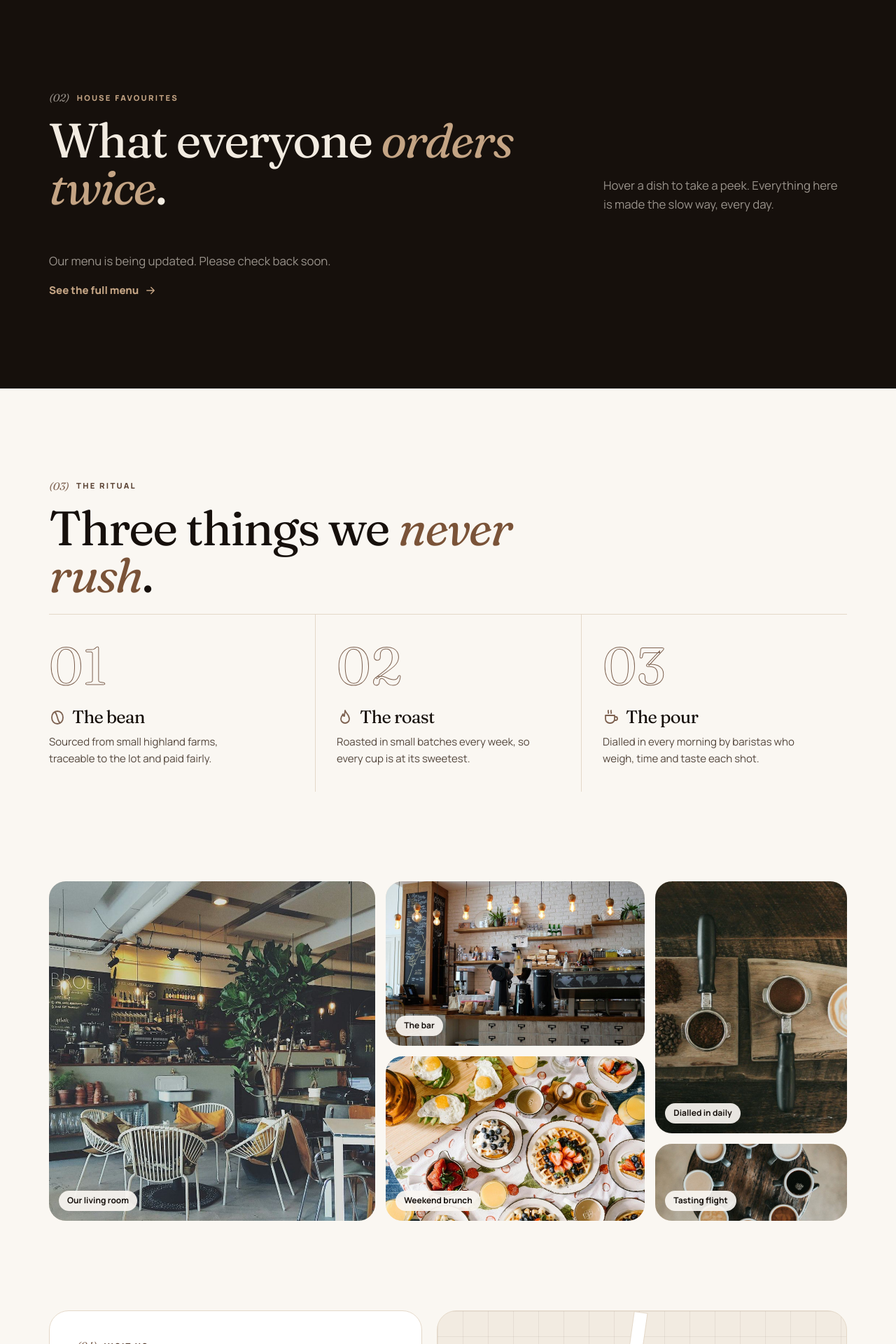
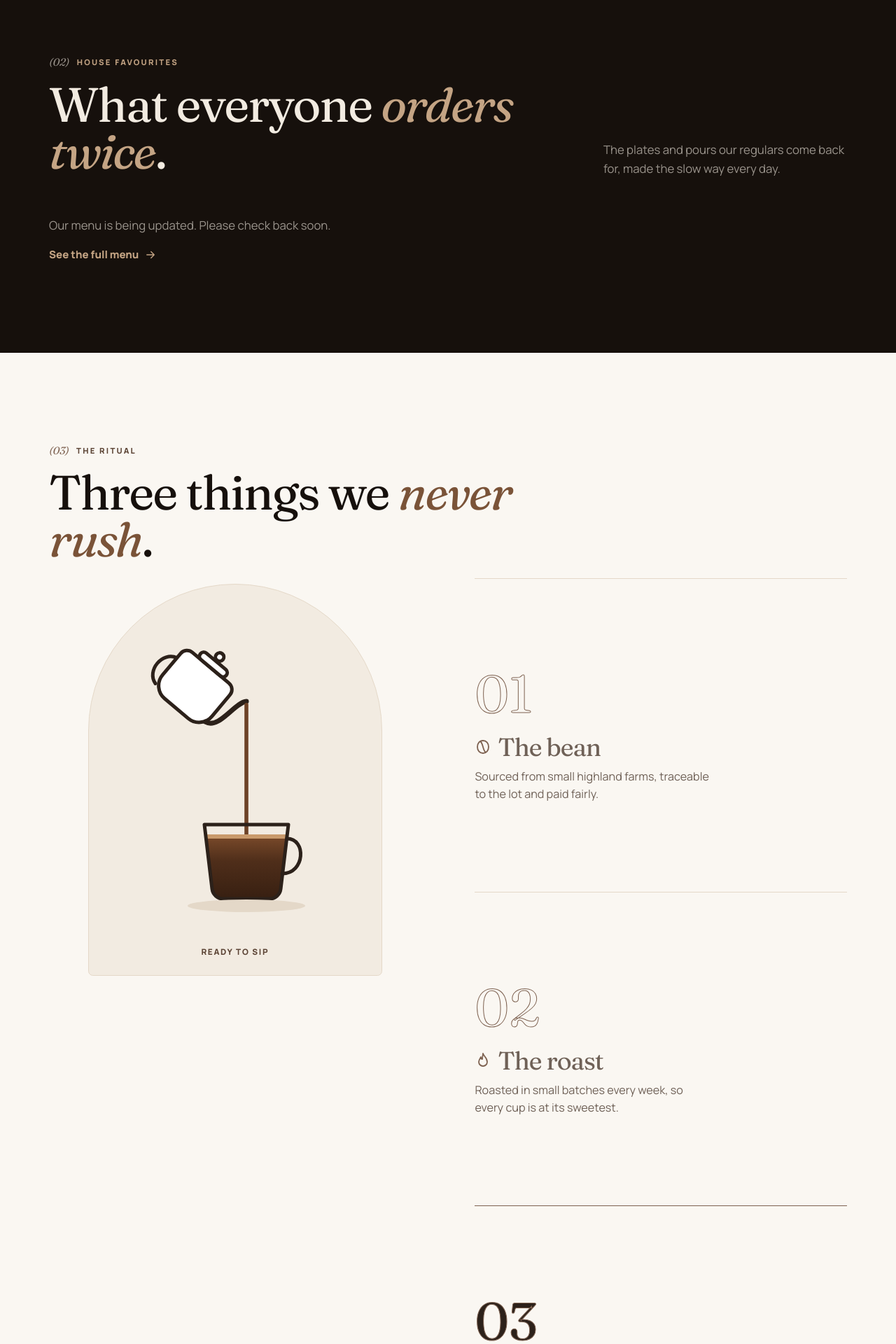
Before and after one commit to CUSTIX/RestoCore, a Django app: page / in a window 1280 px wide. Shown: the part 1840-3760 px from the top of the page at 70% size. Run offline with Django 5.2, Linux system fonts and the light colour scheme; data that the repository does not hold is empty.

Commit message:
Clean up home page and add scroll-driven coffee pour to The ritual

```diff
--- /dev/null
+++ b/website/static/website/pour.js
@@ -0,0 +1,53 @@
+/* Home page, "The ritual": the scene stays pinned while the steps scroll past; the kettle pours and
+   the cup fills with scroll progress, and the step in view lights up.
+   The scene is decorative (aria-hidden); the steps read the same without this script. */
+(function () {
+  "use strict";
+  var widget = document.querySelector("[data-pour]");
+  var zone = document.querySelector("[data-pour-zone]");
+  if (!widget || !zone) return;
+  var kettle = widget.querySelector("[data-pour-kettle]");
+  var stream = widget.querySelector("[data-pour-stream]");
+  var liquid = widget.querySelector("[data-pour-liquid]");
+  var crema = widget.querySelector("[data-pour-crema]");
+  var label = widget.querySelector("[data-pour-label]");
+  var steps = zone.querySelectorAll("[data-pour-step]");
+  zone.classList.add("is-live"); /* only dim inactive steps once the script runs */
+
+  var SPOUT_Y = 55, CUP_BOTTOM = 194, CUP_DEPTH = 44, MAX_TILT = 40;
+  function clamp(n) { return Math.max(0, Math.min(1, n)); }
+  function ease(t) { return t * t * (3 - 2 * t); }
+
+  var last = -1, ticking = false;
+  function render() {
+    ticking = false;
+    var r = zone.getBoundingClientRect(), vh = window.innerHeight;
+    /* 0 when the first step's top reaches 60% of the screen, 1 when the last step's bottom does. */
+    var p = clamp((vh * 0.6 - r.top) / Math.max(1, r.height));
+    if (Math.abs(p - last) < 0.0005) return;
+    last = p;
+    var active = Math.min(steps.length - 1, Math.floor(p * steps.length));
+    steps.forEach(function (s, i) { s.classList.toggle("is-active", i === active); });
+
+    /* Tilt in over the first 10%, hold while pouring, tilt back over the last stretch. */
+    var tilt = p < 0.1 ? MAX_TILT * ease(p / 0.1)
+      : p < 0.88 ? MAX_TILT : MAX_TILT * (1 - ease(clamp((p - 0.88) / 0.08)));
+    var fill = clamp((p - 0.1) / 0.78);
+    var surface = CUP_BOTTOM - fill * CUP_DEPTH;
+    var flow = clamp((tilt - 28) / 10);
+
+    kettle.setAttribute("transform", "rotate(" + tilt.toFixed(2) + " 68 54)");
+    stream.setAttribute("height", Math.max(0, (surface - SPOUT_Y) * flow).toFixed(1));
+    stream.style.opacity = flow;
+    liquid.setAttribute("y", surface.toFixed(1));
+    crema.setAttribute("y", (surface - 1).toFixed(1));
+    crema.style.opacity = fill > 0.02 ? 1 : 0;
+    widget.classList.toggle("is-flowing", flow > 0.05);
+    widget.classList.toggle("is-ready", fill >= 1 && tilt < 1);
+    label.textContent = p < 0.02 ? "Scroll to brew" : fill < 1 ? "Brewing " + Math.round(fill * 100) + "%" : "Ready to sip";
+  }
+  function request() { if (!ticking) { ticking = true; requestAnimationFrame(render); } }
+  window.addEventListener("scroll", request, { passive: true });
+  window.addEventListener("resize", function () { last = -1; request(); });
+  render();
+})();
--- a/website/static/website/site.css
+++ b/website/static/website/site.css
@@ -32,6 +32,10 @@ body.public {
 .section { padding: clamp(5rem, 10vw, 9rem) 0; position: relative; }
 .section-title { font-size: clamp(2.4rem, 5.4vw, 4.6rem); line-height: .98; margin: 1rem 0 1.4rem; max-width: 15ch; }
 .section-title em { color: var(--walnut); }
+.section--flush-top { padding-top: 0; }
+.section--last { padding-bottom: clamp(3rem, 6vw, 5rem); }
+.index-head__lead { max-width: 34ch; }
+.visit__title { font-size: clamp(2.2rem, 4vw, 3.2rem); }
 
 /* Buttons on the public site */
 .btn--espresso { --btn-bg: var(--brew-900); --btn-line: var(--brew-900); --btn-ink: var(--cream-50); }
@@ -86,11 +90,6 @@ body.public {
 .hello__icon { width: 28px; height: 28px; border-radius: 50%; display: grid; place-items: center; background: var(--cream-100); color: var(--brew-700); position: relative; }
 .hero h1 { font-size: clamp(3rem, 7.2vw, 6.8rem); line-height: .96; margin: 1.6rem 0 1.6rem; color: var(--brew-950); }
 .hero h1 em { color: var(--walnut); }
-.inline-pic { display: inline-block; width: 1.9em; height: .8em; border-radius: 999px; overflow: hidden; vertical-align: .04em; margin: 0 .08em; position: relative;
-  box-shadow: 0 10px 22px -12px rgba(22, 16, 12, .6); transform: scale(0); animation: pic-pop .9s var(--ease-spring) forwards; animation-delay: var(--d, .6s); }
-.inline-pic img { width: 100%; height: 100%; object-fit: cover; transition: transform .6s var(--ease-out); }
-.inline-pic:hover img { transform: scale(1.15); }
-@keyframes pic-pop { to { transform: scale(1); } }
 .hero__ctas { display: flex; gap: .7rem; flex-wrap: wrap; margin: 2.2rem 0 0; }
 .hero__ctas .btn { padding: .95em 1.5em; font-size: .98rem; }
 .hero__facts { display: flex; flex-wrap: wrap; gap: .6rem 1.6rem; margin-top: 2.6rem; padding-top: 1.4rem; border-top: 1px solid var(--cream-200); color: var(--ink-2); font-weight: 600; font-size: .9rem; }
@@ -109,21 +108,15 @@ body.public {
   backdrop-filter: blur(10px); display: flex; align-items: center; gap: .8rem; font-weight: 700; font-size: .9rem; color: var(--brew-900); transform: rotate(-2deg); }
 .stack__caption small { display: block; font-size: .68rem; letter-spacing: .14em; text-transform: uppercase; color: var(--brew-500); }
 .stack__cup { position: relative; width: 40px; height: 40px; flex: none; border-radius: 12px; display: grid; place-items: center; background: var(--cream-100); color: var(--brew-700); }
-.stack__badge { position: absolute; z-index: 5; left: -56px; top: 12%; }
 .steam { position: absolute; left: 50%; bottom: 72%; width: 26px; height: 26px; transform: translateX(-50%); pointer-events: none; }
 .steam i { position: absolute; bottom: 0; width: 3px; height: 14px; border-radius: 4px; background: linear-gradient(transparent, rgba(122, 83, 56, .6)); filter: blur(1px); animation: steam 2.6s ease-out infinite; opacity: 0; }
 .steam i:nth-child(1) { left: 6px; } .steam i:nth-child(2) { left: 12px; animation-delay: .8s; } .steam i:nth-child(3) { left: 18px; animation-delay: 1.6s; }
 @keyframes steam { 0% { opacity: 0; transform: translateY(5px) scaleY(.6); } 30% { opacity: .9; } 100% { opacity: 0; transform: translateY(-18px) translateX(3px) scaleY(1.3); } }
 
-/* Rotating circular text badge */
-.spin-badge { width: 128px; height: 128px; position: relative; color: var(--brew-900); border-radius: 50%; background: var(--cream-50); box-shadow: 0 18px 40px -20px rgba(22,16,12,.5); }
-.spin-badge svg { width: 100%; height: 100%; animation: spin-slow 22s linear infinite; }
-.spin-badge text { font: 800 10.5px var(--font-body); letter-spacing: 3px; text-transform: uppercase; fill: currentColor; }
-.spin-badge__center { position: absolute; inset: 31%; border-radius: 50%; background: var(--brew-900); display: grid; place-items: center; color: var(--latte); }
 @keyframes spin-slow { to { transform: rotate(360deg); } }
 
 /* ---------- Ticker ---------- */
-.ticker { background: var(--deep-2); color: var(--on-deep); overflow: hidden; padding: 20px 0; transform: rotate(-1.2deg) scale(1.03); margin: 1.5rem 0; }
+.ticker { background: var(--deep-2); color: var(--on-deep); overflow: hidden; padding: 18px 0; margin: 2rem 0 0; }
 .ticker__track { display: flex; width: max-content; gap: 2.4rem; animation: marquee 40s linear infinite; }
 .ticker:hover .ticker__track { animation-play-state: paused; }
 .ticker__item { font-family: var(--font-display); font-size: clamp(1.4rem, 3vw, 2.2rem); white-space: nowrap; display: inline-flex; align-items: center; gap: 2.4rem; }
@@ -172,15 +165,21 @@ body.public {
 .text-link .icon { transition: transform .35s var(--ease-out); }
 .text-link:hover .icon { transform: translateX(5px); }
 
-/* ---------- The ritual (numbered steps) ---------- */
-.ritual { display: grid; grid-template-columns: repeat(3, 1fr); border-top: 1px solid var(--cream-200); }
-.step { padding: 2.4rem 2rem 2.4rem 0; position: relative; }
-.step + .step { padding-left: 2rem; border-left: 1px solid var(--cream-200); }
-.step__no { font-family: var(--font-display); font-size: 5rem; line-height: 1; color: transparent; -webkit-text-stroke: 1px var(--brew-500); margin-bottom: 1.4rem; display: block; transition: color .5s; }
-.step:hover .step__no { color: var(--brew-800); }
-.step h3 { font-size: 1.7rem; margin-bottom: .6rem; display: flex; align-items: center; gap: .6rem; }
+/* ---------- The ritual: pinned pour scene + steps that scroll past ---------- */
+.brew__grid { display: grid; grid-template-columns: 1fr 1fr; gap: clamp(2rem, 6vw, 6rem); margin-top: 1rem; }
+.brew__grid > * { min-width: 0; }
+.brew__stage { position: sticky; top: 14vh; height: 72vh; display: grid; place-items: center; }
+.brew__steps { list-style: none; margin: 0; padding: 0; }
+.step { min-height: 56vh; display: flex; flex-direction: column; justify-content: center; padding: 2rem 0; border-top: 1px solid var(--cream-200); transition: border-color .5s; }
+.step h3, .step p { transition: color .5s; }
+/* Muted (not transparent) so inactive steps still pass colour contrast */
+.brew__steps.is-live .step:not(.is-active) h3, .brew__steps.is-live .step:not(.is-active) p { color: var(--ink-3); }
+.step.is-active { border-top-color: var(--brew-500); }
+.step__no { font-family: var(--font-display); font-size: 5rem; line-height: 1; color: transparent; -webkit-text-stroke: 1px var(--brew-500); margin-bottom: 1.2rem; display: block; transition: color .5s; }
+.step.is-active .step__no { color: var(--brew-800); }
+.step h3 { font-size: clamp(1.7rem, 3vw, 2.4rem); margin-bottom: .6rem; display: flex; align-items: center; gap: .6rem; }
 .step h3 .icon { color: var(--brew-500); }
-.step p { color: var(--ink-2); margin: 0; max-width: 32ch; }
+.step p { color: var(--ink-2); margin: 0; max-width: 34ch; font-size: 1.08rem; }
 
 /* ---------- Gallery ---------- */
 .gallery { display: grid; grid-template-columns: repeat(12, 1fr); grid-auto-rows: 110px; gap: 1rem; }
@@ -221,6 +220,36 @@ body.public {
 .cta-band h2 { font-size: clamp(2.4rem, 5.4vw, 4.6rem); max-width: 13ch; line-height: .98; margin: 1rem 0; }
 .cta-band h2 em { color: var(--latte); }
 .cta-band .lead { color: rgba(255, 255, 255, .78); margin-bottom: 1.8rem; }
+
+/* Pour scene drawing (inside .brew__stage) */
+.brew__scene { width: min(100%, 420px); height: 100%; max-height: 560px; display: grid; grid-template-rows: 1fr auto; justify-items: center; align-items: center; gap: .6rem;
+  padding: 2rem 1.5rem 1.6rem; border-radius: 999px 999px 32px 32px; background: var(--cream-100); border: 1px solid var(--cream-200); }
+.brew__scene svg { display: block; height: 100%; max-height: 420px; width: auto; max-width: 100%; overflow: visible; }
+.pour__body { fill: var(--paper); stroke: var(--brew-800); stroke-width: 2.5; stroke-linejoin: round; }
+.pour__line { fill: none; stroke: var(--brew-800); stroke-width: 2.5; stroke-linecap: round; }
+.pour__spout { stroke-width: 3.5; }
+.pour__stream { fill: #5a3520; transition: opacity .2s; }
+.is-flowing .pour__stream { animation: pour-shimmer .35s ease-in-out infinite alternate; }
+@keyframes pour-shimmer { to { fill: #7a4a2a; } }
+.pour__crema { fill: #c99a6c; }
+.pour__cup { fill: none; stroke: var(--brew-800); stroke-width: 2.5; stroke-linejoin: round; stroke-linecap: round; }
+.pour__saucer { fill: var(--cream-200); }
+.pour__steam path { fill: none; stroke: var(--brew-500); stroke-width: 2; stroke-linecap: round; opacity: 0; transform-box: fill-box; }
+.is-ready .pour__steam path { animation: pour-steam 2.4s ease-out infinite; }
+.is-ready .pour__steam path:nth-child(2) { animation-delay: .8s; }
+.is-ready .pour__steam path:nth-child(3) { animation-delay: 1.6s; }
+@keyframes pour-steam { 0% { opacity: 0; transform: translateY(6px); } 40% { opacity: .85; } 100% { opacity: 0; transform: translateY(-10px); } }
+.pour__label { font-size: .78rem; font-weight: 800; letter-spacing: .14em; text-transform: uppercase; color: var(--brew-600); text-align: center; font-variant-numeric: tabular-nums; white-space: nowrap; }
+/* Phones and tablets: the scene pins under the navbar, the steps scroll beneath it */
+@media (max-width: 900px) {
+  .brew__grid { grid-template-columns: 1fr; gap: 0; }
+  .brew__stage { top: 76px; height: 230px; z-index: 2; background: var(--cream-50); padding-bottom: .6rem;
+    box-shadow: 0 -90px 0 0 var(--cream-50); } /* covers the strip behind the navbar so steps don't peek out */
+  .brew__scene { width: 100%; max-width: none; border-radius: 26px; padding: .9rem 1rem .7rem; grid-template-rows: 1fr auto; }
+  .brew__scene svg { max-height: 170px; }
+  .pour__label { font-size: .68rem; }
+  .step { min-height: 46vh; }
+}
 
 /* ---------- Inner page header ---------- */
 .page-intro { padding: 150px 0 40px; position: relative; overflow: hidden; }
@@ -335,13 +364,10 @@ body.public {
   .hero { padding-top: 120px; }
   .hero__grid, .story, .visit, .book, .page-intro__grid { grid-template-columns: 1fr; }
   .stack { max-width: 340px; margin: 1rem auto 0; }
-  .stack__badge { left: -26px; top: -16px; transform: scale(.8); }
   .story__float { right: 0; }
   .book__aside { position: static; }
   .book__aside .arch { aspect-ratio: 16 / 10; border-radius: 28px; }
   .page-intro__pic { display: none; }
-  .ritual { grid-template-columns: 1fr; }
-  .step, .step + .step { padding: 2rem 0; border-left: 0; border-bottom: 1px solid var(--cream-200); }
   .gallery { grid-auto-rows: 90px; }
   .g1, .g2, .g3, .g4, .g5 { grid-column: span 12; grid-row: span 2; }
   .g1 { grid-row: span 3; }
@@ -362,7 +388,7 @@ body.public {
   .menu-item__photo { width: 68px; height: 68px; }
   .site-footer__cols { grid-template-columns: 1fr; }
 }
-@media (prefers-reduced-motion: reduce) { .inline-pic { transform: none; } .ticker { transform: none; } .wordmark { background-size: 100% 100%; } }
+@media (prefers-reduced-motion: reduce) { .wordmark { background-size: 100% 100%; } .step, .pour__stream, .pour__steam path { transition: none; animation: none !important; } }
 
 /* ---------- Device polish: notches, small phones, landscape, tablets ---------- */
 .site-header { top: max(14px, env(safe-area-inset-top)); }
--- a/website/templates/website/home.html
+++ b/website/templates/website/home.html
@@ -7,16 +7,12 @@
   <div class="container hero__grid">
     <div>
       <span class="hello" data-reveal>
-        <span class="hello__icon">{% icon "coffee" 15 %}<span class="steam"><i></i><i></i><i></i></span></span>
+        <span class="hello__icon">{% icon "coffee" 15 %}</span>
         Specialty coffee · All-day brunch
       </span>
       <h1>
-        <span data-split>Slow</span>
-        <span class="inline-pic" style="--d:.55s"><img src="{% static 'website/img/dishes/espresso.jpg' %}" alt=""></span>
-        <span data-split>coffee,</span>
-        <em data-split>warm</em>
-        <span class="inline-pic" style="--d:.8s"><img src="{% static 'website/img/dishes/croissant.jpg' %}" alt=""></span>
-        <em data-split>plates.</em>
+        <span data-split>Slow coffee,</span><br>
+        <em data-split>warm plates.</em>
       </h1>
       <p class="lead" data-reveal>{{ restaurant_name }} is a neighbourhood café for slow mornings and long afternoons: beans roasted in small batches, pastries out of the oven at seven, and a seat by the window for as long as you like.</p>
       <div class="hero__ctas" data-reveal>
@@ -38,11 +34,6 @@
       <div class="stack__caption">
         <span class="stack__cup">{% icon "coffee" 20 %}<span class="steam"><i></i><i></i><i></i></span></span>
         <span><small>Today's pour-over</small>Highland Arabica · cacao, citrus</span>
-      </div>
-      <div class="spin-badge stack__badge" aria-hidden="true">
-        <svg viewBox="0 0 120 120"><defs><path id="ring" d="M60 60 m-44 0 a44 44 0 1 1 88 0 a44 44 0 1 1 -88 0"/></defs>
-          <text><textPath href="#ring">Roasted weekly · Baked daily · Brewed slow ·</textPath></text></svg>
-        <span class="spin-badge__center">{% icon "bean" 20 %}</span>
       </div>
     </div>
   </div>
@@ -85,7 +76,7 @@
         <span class="label label--light" data-reveal><span class="label__no">(02)</span> House favourites</span>
         <h2 class="section-title" data-reveal>What everyone <em>orders twice</em>.</h2>
       </div>
-      <p class="lead" data-reveal style="max-width:34ch">Hover a dish to take a peek. Everything here is made the slow way, every day.</p>
+      <p class="lead index-head__lead" data-reveal>The plates and pours our regulars come back for, made the slow way every day.</p>
     </div>
     {% if signature %}
     <ol class="dish-index" data-dish-index data-stagger>
@@ -107,19 +98,53 @@
   </div>
 </section>
 
-<section class="section">
+<section class="section brew">
   <div class="container">
     <span class="label" data-reveal><span class="label__no">(03)</span> The ritual</span>
     <h2 class="section-title" data-reveal>Three things we <em>never rush</em>.</h2>
-    <div class="ritual" data-stagger>
-      <div class="step" data-reveal><span class="step__no">01</span><h3>{% icon "bean" 24 %} The bean</h3><p>Sourced from small highland farms, traceable to the lot and paid fairly.</p></div>
-      <div class="step" data-reveal><span class="step__no">02</span><h3>{% icon "flame" 24 %} The roast</h3><p>Roasted in small batches every week, so every cup is at its sweetest.</p></div>
-      <div class="step" data-reveal><span class="step__no">03</span><h3>{% icon "coffee" 24 %} The pour</h3><p>Dialled in every morning by baristas who weigh, time and taste each shot.</p></div>
+    <div class="brew__grid">
+      {# Scrolling through the steps pours the cup: see website/pour.js #}
+      <div class="brew__stage">
+        <div class="brew__scene" data-pour aria-hidden="true">
+        <svg viewBox="0 0 120 210" focusable="false">
+          <defs>
+            <clipPath id="pour-cup-clip"><path d="M38 142 h60 l-5.5 46 a8 8 0 0 1 -8 7 h-33 a8 8 0 0 1 -8 -7z"/></clipPath>
+            <linearGradient id="pour-coffee" x1="0" y1="0" x2="0" y2="1">
+              <stop offset="0" stop-color="#7a4a2a"/><stop offset=".3" stop-color="#4f2e1a"/><stop offset="1" stop-color="#2a170c"/>
+            </linearGradient>
+          </defs>
+          <g class="pour__kettle" data-pour-kettle>
+            <path class="pour__line" d="M10 62 c-11 3 -11 21 0 24"/>
+            <path class="pour__body" d="M16 52 h34 a6 6 0 0 1 6 6 v20 a12 12 0 0 1 -12 12 h-22 a12 12 0 0 1 -12 -12 v-20 a6 6 0 0 1 6 -6z"/>
+            <rect class="pour__body" x="21" y="46" width="24" height="6" rx="3"/>
+            <circle class="pour__body" cx="33" cy="42" r="3"/>
+            <path class="pour__line pour__spout" d="M55 84 C 66 82, 62 60, 68 54"/>
+          </g>
+          <rect class="pour__stream" data-pour-stream x="66.6" y="55" width="2.8" height="0" rx="1.4"/>
+          <g clip-path="url(#pour-cup-clip)">
+            <rect data-pour-liquid x="30" y="196" width="76" height="60" fill="url(#pour-coffee)"/>
+            <rect class="pour__crema" data-pour-crema x="30" y="196" width="76" height="3"/>
+          </g>
+          <path class="pour__cup" d="M38 142 h60 l-5.5 46 a8 8 0 0 1 -8 7 h-33 a8 8 0 0 1 -8 -7z"/>
+          <path class="pour__cup" d="M97 152 c14 0 13 25 -3.5 25"/>
+          <ellipse class="pour__saucer" cx="68" cy="200" rx="42" ry="4.5"/>
+          <g class="pour__steam">
+            <path d="M56 132 c-5 -6 5 -10 0 -18"/><path d="M68 130 c-5 -6 5 -10 0 -18"/><path d="M80 132 c-5 -6 5 -10 0 -18"/>
+          </g>
+        </svg>
+          <span class="pour__label" data-pour-label>Scroll to brew</span>
+        </div>
+      </div>
+      <ol class="brew__steps" data-pour-zone>
+        <li class="step" data-pour-step><span class="step__no">01</span><h3>{% icon "bean" 24 %} The bean</h3><p>Sourced from small highland farms, traceable to the lot and paid fairly.</p></li>
+        <li class="step" data-pour-step><span class="step__no">02</span><h3>{% icon "flame" 24 %} The roast</h3><p>Roasted in small batches every week, so every cup is at its sweetest.</p></li>
+        <li class="step" data-pour-step><span class="step__no">03</span><h3>{% icon "coffee" 24 %} The pour</h3><p>Dialled in every morning by baristas who weigh, time and taste each shot.</p></li>
+      </ol>
     </div>
   </div>
 </section>
 
-<section class="section" style="padding-top:0">
+<section class="section section--flush-top">
   <div class="container">
     <div class="gallery" data-stagger>
       <figure class="g1" data-reveal="mask"><img src="{% static 'website/img/cafe-room.jpg' %}" alt="The café dining room" loading="lazy"><figcaption>Our living room</figcaption></figure>
@@ -131,11 +156,12 @@
   </div>
 </section>
 
-<section class="section" id="visit" style="padding-top:0">
+
+<section class="section section--flush-top" id="visit">
   <div class="container visit">
     <div class="visit__card" data-reveal="left">
       <span class="label"><span class="label__no">(04)</span> Visit us</span>
-      <h2 class="section-title" style="font-size:clamp(2.2rem,4vw,3.2rem)">Pull up a <em>chair</em>.</h2>
+      <h2 class="section-title visit__title">Pull up a <em>chair</em>.</h2>
       <ul class="contact-list">
         <li>{% icon "pin" %} 123 Demo Street, Sample City</li>
         <li>{% icon "phone" %} (02) 8000 0000</li>
@@ -157,7 +183,7 @@
   </div>
 </section>
 
-<section class="section" style="padding-top:0">
+<section class="section section--flush-top section--last">
   <div class="container">
     <div class="cta-band" data-reveal="zoom">
       <img src="{% static 'website/img/beans.jpg' %}" alt="" data-parallax="0.06" loading="lazy">
@@ -169,3 +195,4 @@
   </div>
 </section>
 {% endblock %}
+{% block scripts %}<script src="{% static 'website/pour.js' %}" defer></script>{% endblock %}
```
Also changed, not shown: docs/qa-checklist.md (+4 -2 lines).
